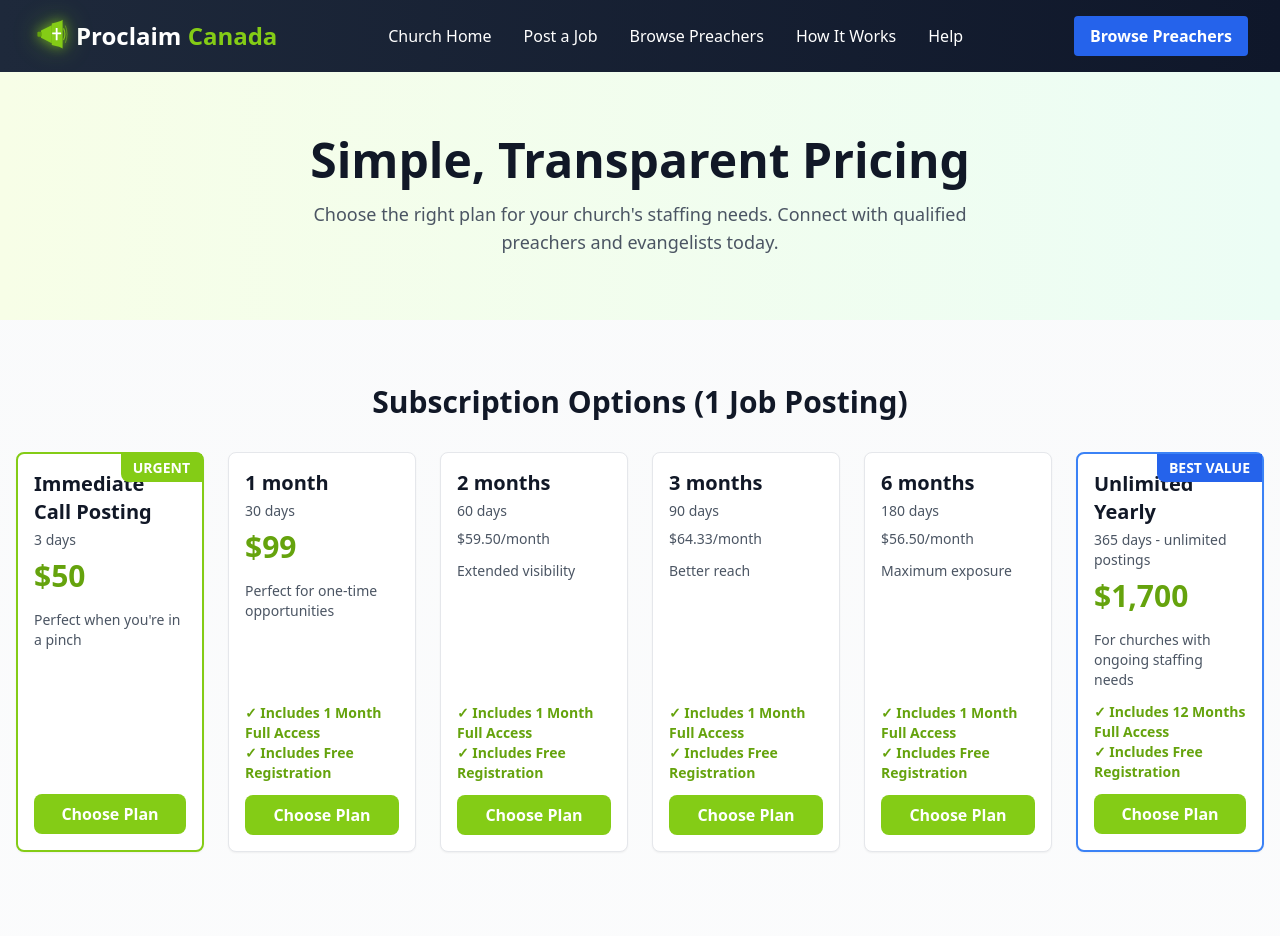
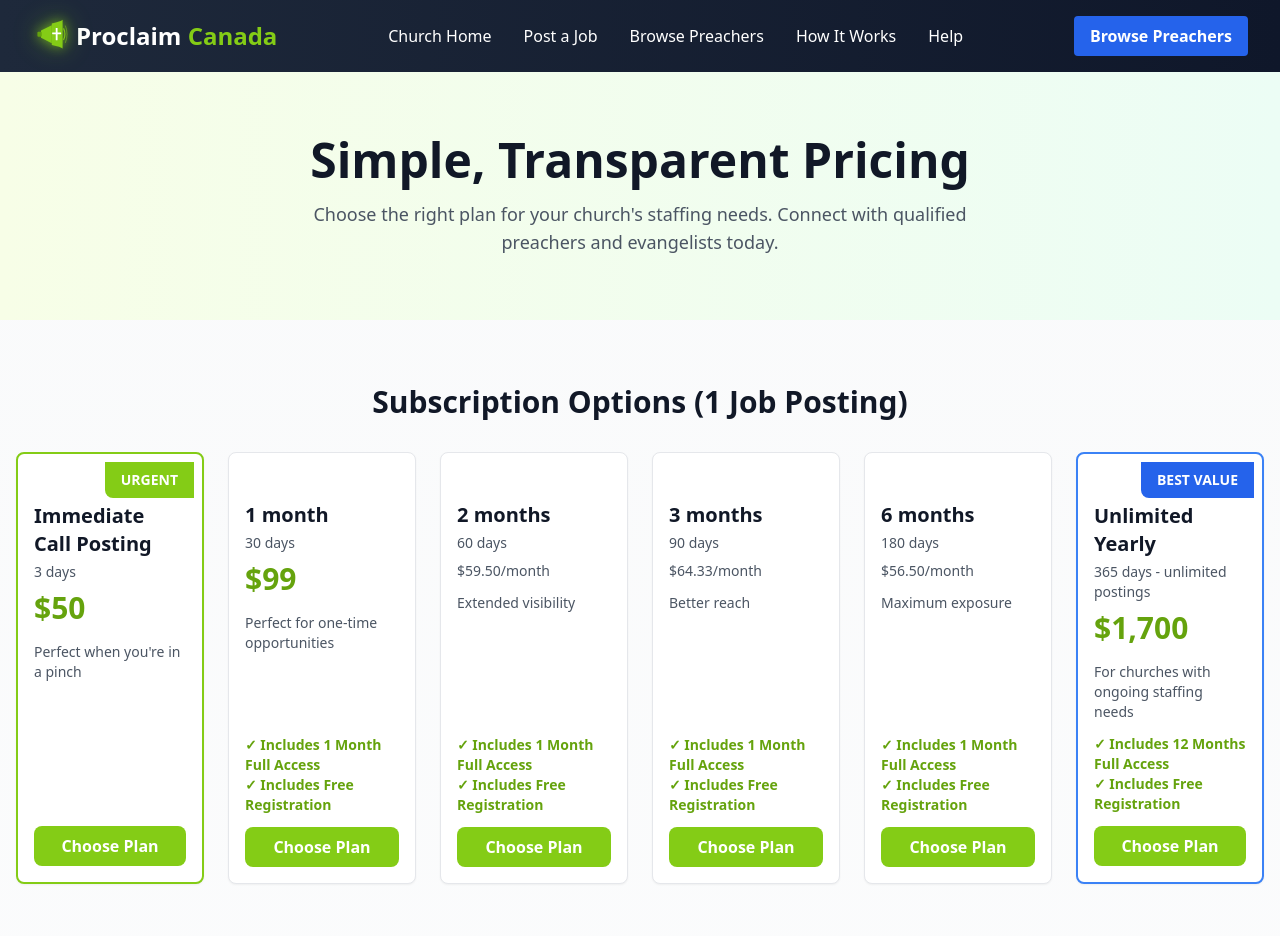
Before and after one commit to cathamaoui/Proclaim-Canada, a Next.js app: page /listings/pricing in a window 1280 px wide. Shown: the top 936 px of the page. Built offline with nearby package versions, Linux system fonts and the light colour scheme; no server answers.

Commit message:
Fix spacing for corner badges on pricing cards
- Added pt-12 to card to create adequate space at top for badges
- Changed badge positioning from top-0 right-0 to top-2 right-2 for proper spacing
- Increased badge padding from px-3 py-1 to px-4 py-2 for better visibility

```diff
--- a/app/listings/pricing/page.tsx
+++ b/app/listings/pricing/page.tsx
@@ -190,12 +190,12 @@ export default function PricingPage() {
               {section.plans.map((plan, planIdx) => (
                 <div
                   key={planIdx}
-                  className={`relative flex flex-col bg-white border rounded-lg p-4 shadow-sm hover:shadow-md transition min-h-full ${
+                  className={`relative flex flex-col bg-white border rounded-lg p-4 shadow-sm hover:shadow-md transition min-h-full pt-12 ${
                     'badge' in plan && plan.badge === 'BEST VALUE' ? 'border-blue-500 border-2' : 'badge' in plan ? 'border-lime-500 border-2' : 'border-gray-200'
                   }`}
                 >
                   {('badge' in plan) && (
-                    <div className={`absolute top-0 right-0 ${('badgeColor' in plan) ? plan.badgeColor : 'bg-lime-500'} text-white px-3 py-1 rounded-bl-lg text-sm font-bold`}>
+                    <div className={`absolute top-2 right-2 ${('badgeColor' in plan) ? plan.badgeColor : 'bg-lime-500'} text-white px-4 py-2 rounded-bl-lg text-sm font-bold`}>
                       {plan.badge}
                     </div>
                   )}
```
